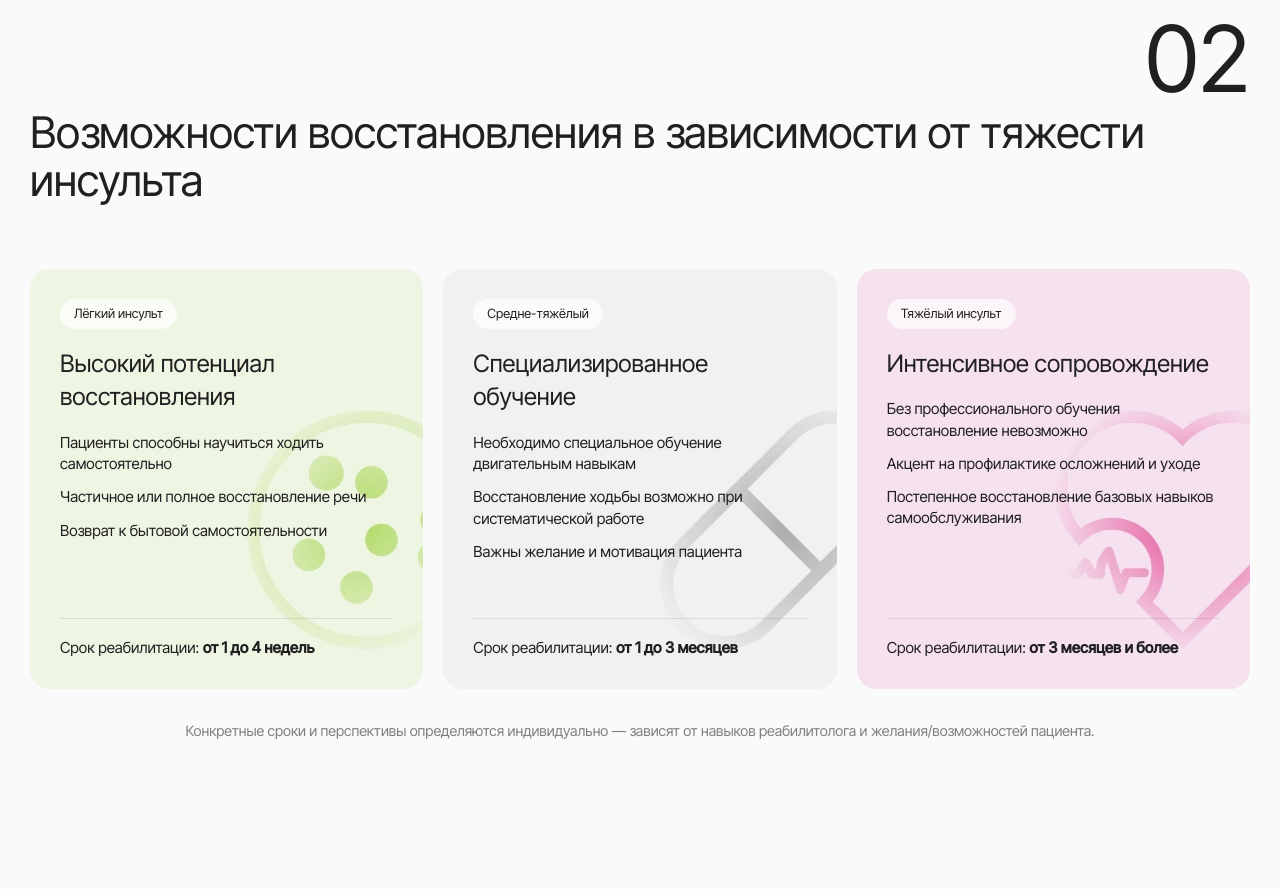
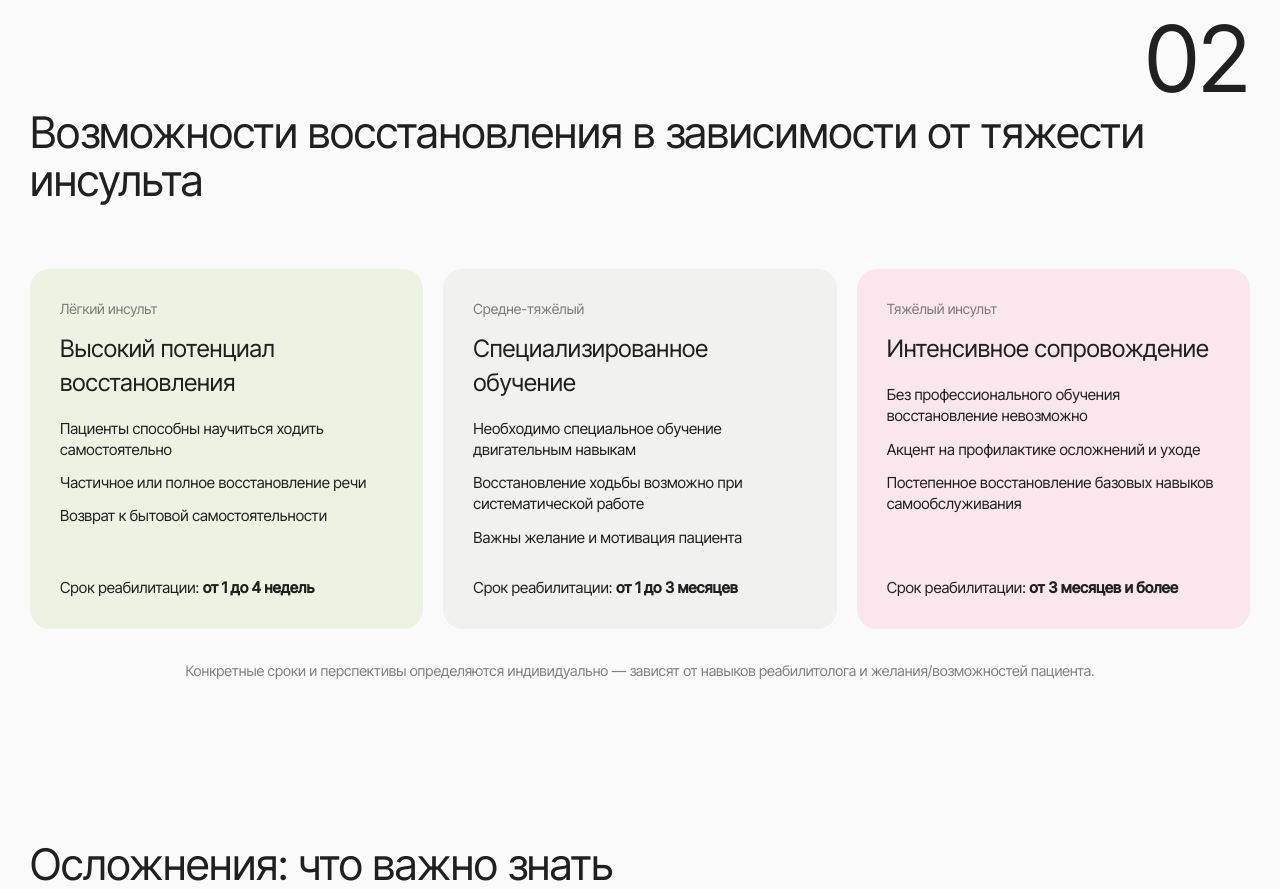
Before and after one commit to dzukay/rehabilitation_sochi, a plain HTML site: page index.html in a window 1280 px wide. Shown: the part 3289-4178 px from the top of the page. Drawn offline with Linux system fonts and the light colour scheme.

Commit message:
fix: карточки сроков и прогнозов — плоские пастельные заливки палитры ДС, приглушённые лейблы вместо пилюль, без разделителей и symp-подложек
Co-Authored-By: Claude Opus 4.8 (1M context) <noreply@anthropic.com>

```diff
--- a/index.html
+++ b/index.html
@@ -194,7 +194,7 @@
         <h2 id="prognosis-heading" class="section-title">Возможности восстановления в зависимости от тяжести инсульта
         </h2>
         <div class="prog-grid reveal">
-          <article class="prog-card" style="background-image:url(assets/symp06.webp)">
+          <article class="prog-card wash-green">
             <p class="prog-badge">Лёгкий инсульт</p>
             <h3>Высокий потенциал восстановления</h3>
             <ul>
@@ -204,7 +204,7 @@
             </ul>
             <p class="prog-term">Срок реабилитации: <strong>от 1 до 4 недель</strong></p>
           </article>
-          <article class="prog-card" style="background-image:url(assets/symp05.webp)">
+          <article class="prog-card wash-grey">
             <p class="prog-badge">Средне-тяжёлый</p>
             <h3>Специализированное обучение</h3>
             <ul>
@@ -214,7 +214,7 @@
             </ul>
             <p class="prog-term">Срок реабилитации: <strong>от 1 до 3 месяцев</strong></p>
           </article>
-          <article class="prog-card" style="background-image:url(assets/symp04.webp)">
+          <article class="prog-card wash-rose">
             <p class="prog-badge">Тяжёлый инсульт</p>
             <h3>Интенсивное сопровождение</h3>
             <ul>
--- a/styles.css
+++ b/styles.css
@@ -66,10 +66,11 @@ section { padding: 80px 0; }
 }
 .card { background: var(--card); border-radius: var(--r-card); }
 
-/* ---------- Пастельные заливки ---------- */
-.wash-green { background: linear-gradient(155deg, #f3f7ee 0%, #e3efdc 55%, #d3e6c8 100%); }
-.wash-amber { background: linear-gradient(155deg, #faf3e8 0%, #f6e8d2 55%, #f0dcbb 100%); }
-.wash-rose  { background: linear-gradient(155deg, #faeff0 0%, #f6dee2 55%, #f0ccd4 100%); }
+/* ---------- Плоские пастельные заливки (палитра symp-карточек ДС) ---------- */
+.wash-green { background: #ecf3e3; }
+.wash-amber { background: #f8eedf; }
+.wash-rose  { background: #f9e7ed; }
+.wash-grey  { background: var(--card); }
 
 /* ---------- Заголовки секций ---------- */
 .section-num { font-size: clamp(4.5rem, 7.2vw, 6.5rem); line-height: 1.09; }
@@ -224,17 +225,12 @@ section { padding: 80px 0; }
 .prog-card {
   border-radius: var(--r-card); padding: 30px;
   display: flex; flex-direction: column;
-  background-size: cover; background-position: center;
-  min-height: 420px;
+  min-height: 360px;
 }
-.prog-badge {
-  display: inline-block; align-self: flex-start;
-  font-size: .8rem; background: rgba(255, 255, 255, .7);
-  border-radius: 999px; padding: 6px 14px; margin-bottom: 18px;
-}
+.prog-badge { font-size: .875rem; color: var(--muted); margin-bottom: 14px; }
 .prog-card h3 { font-size: 1.5rem; margin-bottom: 18px; }
 .prog-card ul { list-style: none; display: grid; gap: 12px; font-size: .95rem; flex: 1; align-content: start; }
-.prog-term { margin-top: 24px; padding-top: 18px; border-top: 1px solid rgba(32, 32, 32, .1); font-size: .95rem; }
+.prog-term { margin-top: 28px; font-size: .95rem; }
 .prog-note { margin-top: 32px; text-align: center; font-size: .9rem; color: var(--muted); }
 
 /* ---------- Осложнения: номер слева + аккордеон справа ---------- */
```
